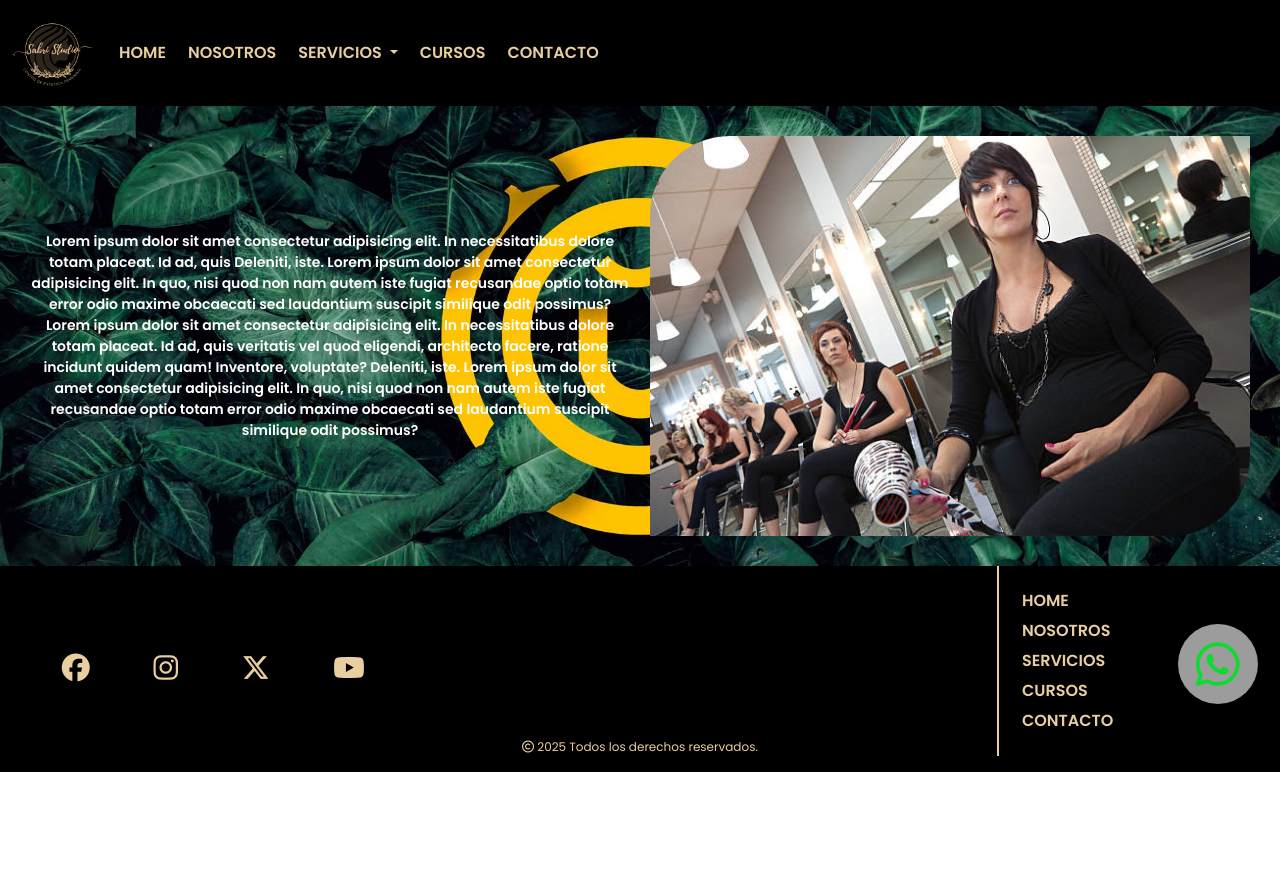
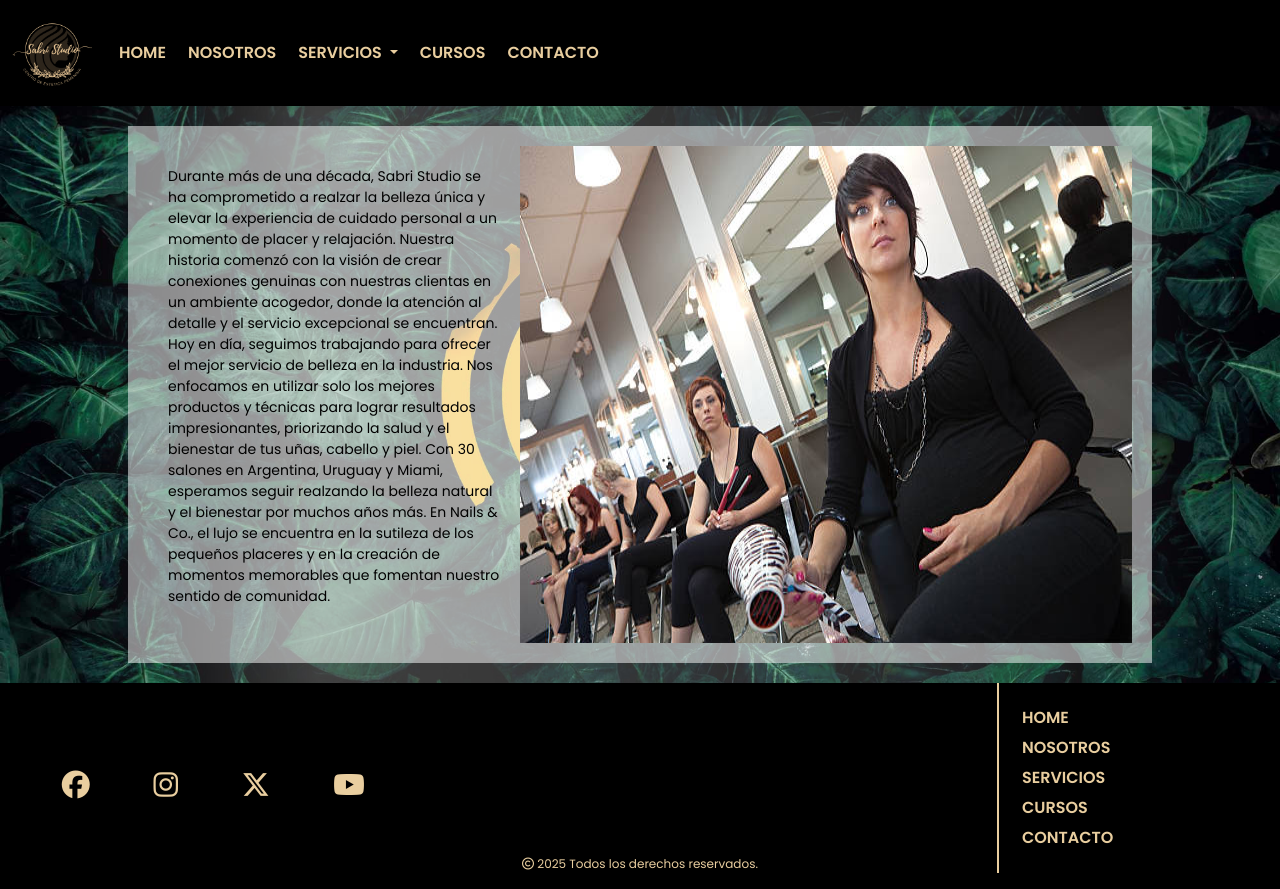
Before and after one commit to ceaquino1992/Duplicado-de-proyecto, a plain HTML site: page pages/nosotros.html in a window 1280 px wide. Before the commit the page ends 800 px from the top, so only its background shows below. Drawn offline with nearby package versions, Linux system fonts and the light colour scheme.

Commit message:
correcion 20-9

```diff
--- a/css/styles.css
+++ b/css/styles.css
@@ -12,8 +12,8 @@
 .icon-whatsapp {
     display: flex;
     position: fixed;
-    left: 92%;
-    top: 78%;
+    margin-left: 90%;
+    margin-top: 30%;
     width: 5em;
     height: 5em;
     border-radius: 50%;
@@ -85,8 +85,7 @@ header nav .logo-marca {
 
 .section-hero .content-hero {
     display: flex;
-    background-color: rgba(255, 255, 255, 0.301);
-    border-radius: 30px;
+    background-color: rgba(255, 255, 255, 0.514);
     width: 500px;
     height: 350px;
     margin: 30px;
@@ -165,17 +164,9 @@ span {
     color: #ffffff;
 }
 
-/* .t-secundario,
-.p-secundario {
-    text-align: center;
-    width: 50%;
-    color: #ffffff;
-} */
-
 .section-secundaria .content-servicios {
     display: flex;
     width: 80%;
-    /* border: 1px solid black; */
     align-content: center;
     justify-content: space-evenly;
     flex-flow: row wrap;
@@ -188,7 +179,6 @@ span {
     padding: 20px;
     margin-bottom: 10px;
     background-color: rgba(255, 255, 255, 0.514);
-    border-radius: 20px;
     flex-direction: column;
     justify-content: space-evenly;
     align-items: center;
@@ -197,7 +187,6 @@ span {
 
 .nuestros-servicios img {
     width: 95%;
-    border-radius: 20px;
 }
 
 .nuestros-servicios h3 {
@@ -231,7 +220,6 @@ span {
     color: #e9ce9f;
     grid-template-columns: repeat(3, 1fr);
     grid-template-rows: 1fr;
-    /* align-items: center; */
     justify-content: space-evenly;
 }
 
@@ -242,8 +230,7 @@ span {
     padding: 30px;
 }
 
-.pie-pagina
-.fa-facebook,
+.pie-pagina .fa-facebook,
 .fa-instagram,
 .fa-x-twitter,
 .fa-youtube {
@@ -258,16 +245,17 @@ span {
     text-align: center;
 }
 
-.content-central .fa-copyright{
+.content-central .fa-copyright {
     font-size: 12px;
     color: #e9ce9f;
 }
+
 .content-central p {
     font-size: 12px;
     color: #e9ce9f;
 }
 
-.pie-pagina .content-menu{
+.pie-pagina .content-menu {
     display: flex;
     justify-content: space-evenly;
     align-content: center;
@@ -286,52 +274,45 @@ span {
 .content-menu ul li a {
     text-decoration: none;
     font-weight: 600;
-    /* padding: 3px 5px; */
     color: #e9ce9f;
     text-transform: uppercase;
 }
 
 .content-menu ul li a:hover {
     border-bottom: 2px solid #e9ce9f;
-    /* border-radius: 10px; */
 }
+
 /* FIN DEL PIE DE PAGINA */
 
 /* NOSOTROS */
-
-.content-all {
+.nosotros {
     display: flex;
-    width: 100%;
-    padding: 30px;
-    background-image: url("../img/fondo2.jpg");
+    justify-content: center;
+    background-image: url("../img/fondo2-degradado.jpg");
     background-position: center;
     background-repeat: no-repeat;
     background-size: cover;
-    justify-content: space-between;
-    flex-flow: row wrap;
-    align-items: center;
 }
 
-.nosotros-text {
-    width: 600px;
-    color: #ffffff;
-    font-size: 14px;
-    font-weight: 600;
-    text-align: center;
+.container-nosotros {
+    display: flex;
+    width: 80%;
+    padding: 20px;
+    margin: 20px;
+    background-color: rgba(255, 255, 255, 0.514);
 }
 
-.content-all .content-photo {
-    width: 600px;
-    overflow: hidden;
-    border-top-left-radius: 80px;
-    border-bottom-right-radius: 80px;
+.container-nosotros p {
+    padding: 20px;
+    font-size: 14px;
+    color: #000;
 }
 
 /* FIN DE NOSOTROS */
 
 /* INICIO DE SERVICIOS */
 
-main .servicios{
+main .servicios {
     display: flex;
     justify-content: center;
     align-items: center;
@@ -341,20 +322,20 @@ main .servicios{
     background-repeat: no-repeat;
     background-size: cover;
 }
-.container-grid{
+
+.container-grid {
     display: grid;
-    /* background-color: #b4b4b4; */
     width: 70%;
     grid-template-columns: repeat(4, 1fr);
     grid-template-rows: repeat(4, 300px);
     gap: 20px;
     grid-template-areas: "card-1    card-1    card-1    card-1"
-                         "card-2    card-2    card-3    card-3"
-                         "card-4    card-4    card-4    card-4"
-                         "card-5    card-5    card-6    card-6";
+        "card-2    card-2    card-3    card-3"
+        "card-4    card-4    card-4    card-4"
+        "card-5    card-5    card-6    card-6";
 }
 
-.card-style{
+.card-style {
     display: flex;
     justify-content: center;
     align-items: flex-end;
@@ -362,53 +343,52 @@ main .servicios{
     background-position: center;
     background-repeat: no-repeat;
     background-size: cover;
-    border-radius: 20px;
     overflow: hidden;
-
 }
 
-.card-style .info{
+.card-style .info {
     background-color: rgba(255, 255, 255, 0.37);
     width: 100%;
     height: auto;
     padding: 10px;
 }
 
-.info h3{
+.info h3 {
     font-size: 20px;
     font-weight: 700;
 }
-.info p{
+
+.info p {
     font-size: 16px;
     font-weight: 600;
 }
 
-.card-1{
+.card-1 {
     background-image: url("../img/Manicura.jpg");
     grid-area: card-1;
 }
 
-.card-2{
+.card-2 {
     background-image: url("../img/Esmalte.jpg");
     grid-area: card-2;
 }
 
-.card-3{
+.card-3 {
     background-image: url("../img/Unas-esculpidas.jpg");
     grid-area: card-3;
 }
 
-.card-4{
+.card-4 {
     background-image: url("../img/Pedicura.jpg");
     grid-area: card-4;
 }
 
-.card-5{
+.card-5 {
     background-image: url("../img/Pestanas-y-cejas.jpg");
     grid-area: card-5;
 }
 
-.card-6{
+.card-6 {
     background-image: url("../img/facial.jpg");
     grid-area: card-6;
 }
@@ -416,9 +396,8 @@ main .servicios{
 /* FIN DE SERVICIOS */
 
 /* INICIO DE CONTACTO */
-.section-contacto{
+.section-contacto {
     display: flex;
-    /* flex-direction: column; */
     justify-content: space-around;
     align-items: center;
     background-image: url(../img/fondo2-degradado.jpg);
@@ -430,13 +409,13 @@ main .servicios{
     text-align: center;
 }
 
-.section-contacto .titulo-contacto{
+.section-contacto .titulo-contacto {
     color: #ffffff;
     font-size: 24px;
     /* margin: 20px; */
 }
 
-.content-form{
+.content-form {
     display: flex;
     width: 450px;
     flex-direction: column;
@@ -446,29 +425,32 @@ main .servicios{
     padding: 30px;
 }
 
-.content-form input, .caja-texto{
+.content-form input,
+.caja-texto {
     width: 100%;
     font-size: 14px;
     margin: 5px;
     padding: 5px;
 }
 
-.content-form .caja-texto{
+.content-form .caja-texto {
     height: 250px;
 }
 
-.content-mapa-redes{
+.content-mapa-redes {
     display: flex;
     flex-direction: column;
     align-items: center;
     width: 50%;
 }
-.content-mapa-redes div h3, .mapa-contacto h3 span{
+
+.content-mapa-redes div h3,
+.mapa-contacto h3 span {
     color: #ffffff;
     font-size: 24px;
 }
 
-.redes-contacto{
+.redes-contacto {
     display: flex;
     width: 100%;
     margin-top: 20px;
@@ -485,7 +467,11 @@ main .servicios{
     background-color: rgba(255, 255, 255, 0.24);
 }
 
-.content-redes .icon-1, .icon-2, .icon-3, .icon-4, .icon-5{
+.content-redes .icon-1,
+.icon-2,
+.icon-3,
+.icon-4,
+.icon-5 {
     color: #e9ce9f;
     font-size: 2em;
 }
@@ -493,37 +479,43 @@ main .servicios{
 /* FIN DE CONTACTO */
 
 /* INICIO DE CURSOS */
+.fondo-curso {
+    background-color: #464545;
+}
 
-.cursos{
+.cursos {
     display: flex;
     flex-direction: column;
     width: 80%;
     margin: auto;
 }
 
-.content-info{
+.content-info {
     display: flex;
     margin-top: 10px;
 }
 
-.content-info img{
+.content-info img {
     width: 50%;
 }
 
-.content-info div{
+.content-info div {
     margin-left: 10px;
 }
-.content-info h2{
+
+.content-info h2 {
     text-align: center;
     padding: 20px;
     color: #e9ce9f;
     background-color: #000000;
 }
-.content-info p{
+
+.content-info p {
     padding: 50px;
+    color: #e9ce9f;
+}
 
-}
-.content-all-icon{
+.content-all-icon {
     display: flex;
     width: 100%;
     height: 80px;
@@ -533,7 +525,7 @@ main .servicios{
     background-color: black;
 }
 
-.content-icon-curso{
+.content-icon-curso {
     display: flex;
     height: 100%;
     /* border: 1px solid black; */
@@ -542,25 +534,36 @@ main .servicios{
     align-items: center;
     width: auto;
 }
-.fa-medal, .fa-money-bill-1-wave, .fa-heart, .fa-chart-line, .fa-tv{
+
+.fa-medal,
+.fa-money-bill-1-wave,
+.fa-heart,
+.fa-chart-line,
+.fa-tv {
     font-size: 30px;
     color: #e9ce9f;
 }
-.content-icon-curso h4{
+
+.content-icon-curso h4 {
     font-size: 16px;
     color: #e9ce9f;
 }
 
-.content-temas{
+.content-temas {
     margin-top: 10px;
 }
-.content-temas h3{
+
+.content-temas h3 {
     text-transform: uppercase;
     color: #e9ce9f;
 }
 
-.content-temas ul{
+.content-temas ul {
     list-style: none;
+}
+
+.content-temas ul li {
+    color: #e9ce9f;
 }
 
 /* FIN DE CURSOS */
@@ -568,18 +571,19 @@ main .servicios{
 /* MEDIA QUERY */
 
 @media screen and (max-width:350px) {
+    /* COMIENDO HOME */
 
     /* ICONO WHATSAPP */
 
     .icon-whatsapp {
-        left: 83%;
-        top: 90%;
-        width: 2.5em;
-        height: 2.5em;
+        margin-left: 85%;
+        margin-top: 50%;
+        width: 3em;
+        height: 3em;
     }
 
     .icon-whatsapp .fa-whatsapp {
-        font-size: 25px;
+        font-size: 30px;
     }
 
     /* SECTION HERO */
@@ -634,4 +638,43 @@ main .servicios{
         height: auto;
         padding: 10px;
     }
+
+    /* FOOTER */
+
+    .pie-pagina {
+        grid-template-columns: 1fr;
+        grid-template-rows: repeat(3, auto);
+    }
+
+    .pie-pagina .content-menu {
+        grid-row: 2 / 3;
+    }
+
+    /* FIN DE HOME */
+
+    /* COMIENDO DE NOSOTROS */
+
+    .container-nosotros {
+        flex-direction: column;
+        width: 90%;
+        padding: 0px;
+        text-align: center;
+    }
+
+    .container-nosotros p {
+        font-size: 12px;
+    }
+
+    /* FIN DE NOSOTROS */
+
+    .container-grid {
+        display: grid;
+        width: 90%;
+        grid-template-columns: 1fr;
+        grid-template-rows: repeat(6, 1fr);
+        gap: 10px;
+    }
+    .card-1, .card-2, .card-3, .card-4, .card-5, .card-6{
+        grid-area: span auto;
+    }
 }
--- a/pages/nosotros.html
+++ b/pages/nosotros.html
@@ -39,7 +39,8 @@
                             </a>
                             <ul class="dropdown-menu">
                                 <li><a class="dropdown-item" href="servicios.html#manicura">Manicura</a></li>
-                                <li><a class="dropdown-item" href="servicios.html#permanente">Esmalte Permanente</a></li>
+                                <li><a class="dropdown-item" href="servicios.html#permanente">Esmalte Permanente</a>
+                                </li>
                                 <li><a class="dropdown-item" href="servicios.html#esculpidas">Uñas Esculpidas</a></li>
                                 <li><a class="dropdown-item" href="servicios.html#pedicura">Pedicura</a></li>
                                 <li><a class="dropdown-item" href="servicios.html#pyc">Pestañas & Cejas</a></li>
@@ -58,27 +59,22 @@
         </nav>
     </header>
 
-    <main>
-        <div class="icon-whatsapp">
-            <a href="https://wa.me/message/473FRGYANQE3N1"><i class="fa-brands fa-whatsapp"></i></a>
+    <main class="nosotros">
+
+        <div class="container-nosotros">
+            <p>Durante más de una década, Sabri Studio se ha comprometido a realzar la belleza única y elevar la
+                experiencia de cuidado personal a un momento de placer y relajación. Nuestra historia comenzó con la
+                visión de crear conexiones genuinas con nuestras clientas en un ambiente acogedor, donde la atención al
+                detalle y el servicio excepcional se encuentran. Hoy en día, seguimos trabajando para ofrecer el mejor
+                servicio de belleza en la industria.
+
+                Nos enfocamos en utilizar solo los mejores productos y técnicas para lograr resultados impresionantes,
+                priorizando la salud y el bienestar de tus uñas, cabello y piel. Con 30 salones en Argentina, Uruguay y
+                Miami, esperamos seguir realzando la belleza natural y el bienestar por muchos años más. En Nails & Co.,
+                el lujo se encuentra en la sutileza de los pequeños placeres y en la creación de momentos memorables que
+                fomentan nuestro sentido de comunidad.</p>
+            <img src="../img/photo.jpg" alt="">
         </div>
-        <section class="content-all">
-            <span class="nosotros-text">
-                Lorem ipsum dolor sit amet consectetur adipisicing elit. In necessitatibus dolore totam placeat. Id
-                ad, quis Deleniti, iste. Lorem ipsum dolor sit amet consectetur adipisicing elit. In quo, nisi quod non
-                nam autem iste fugiat
-                recusandae optio totam error odio maxime obcaecati sed laudantium suscipit similique odit possimus?
-                Lorem ipsum dolor sit amet consectetur adipisicing elit. In necessitatibus dolore totam placeat. Id
-                ad, quis veritatis vel quod eligendi, architecto facere, ratione incidunt quidem quam! Inventore,
-                voluptate?
-                Deleniti, iste. Lorem ipsum dolor sit amet consectetur adipisicing elit. In quo, nisi quod non nam autem
-                iste fugiat
-                recusandae optio totam error odio maxime obcaecati sed laudantium suscipit similique odit possimus?
-            </span>
-
-            <img class="content-photo" src="../img/photo.jpg" alt="">
-
-        </section>
     </main>
 
     <footer class="pie-pagina">
```
Also changed, not shown: index.html (+1 -1 lines), img/gift-card.webp (deleted).
